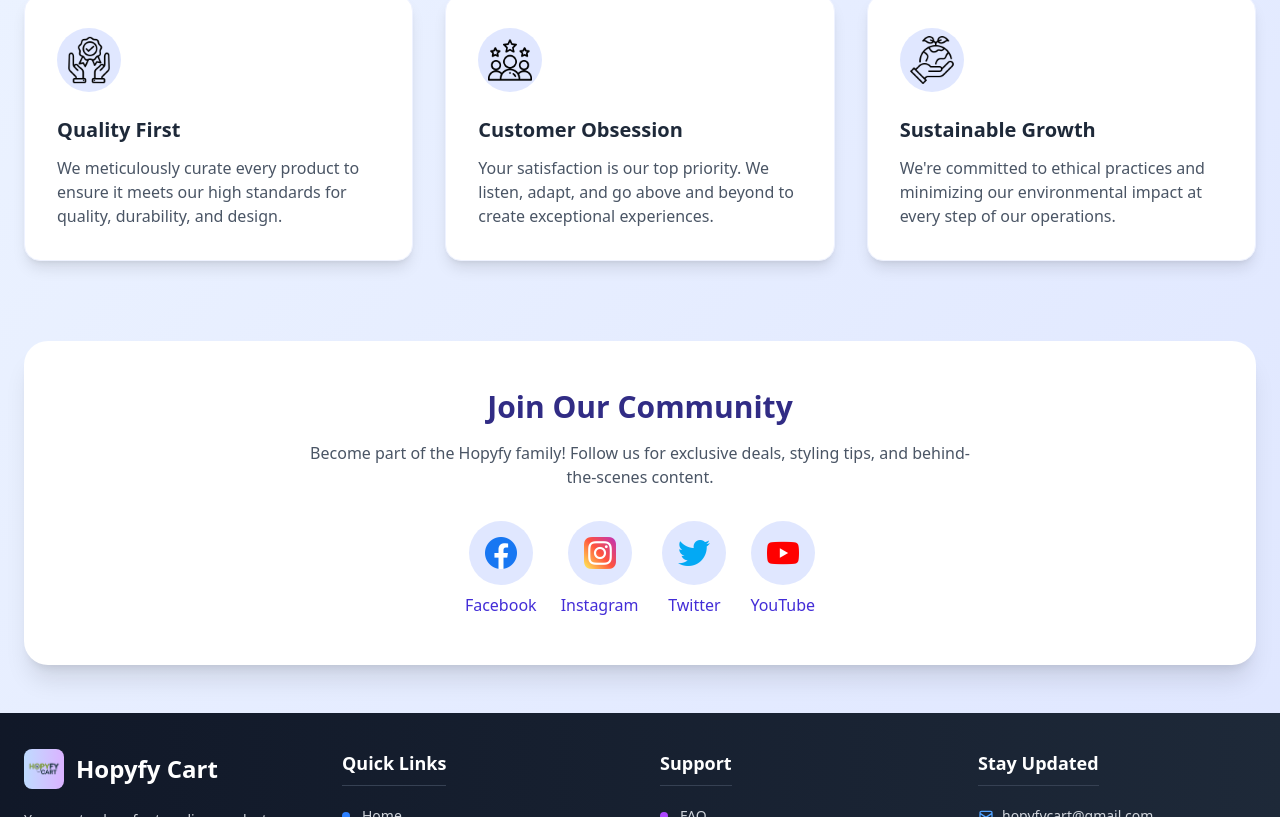
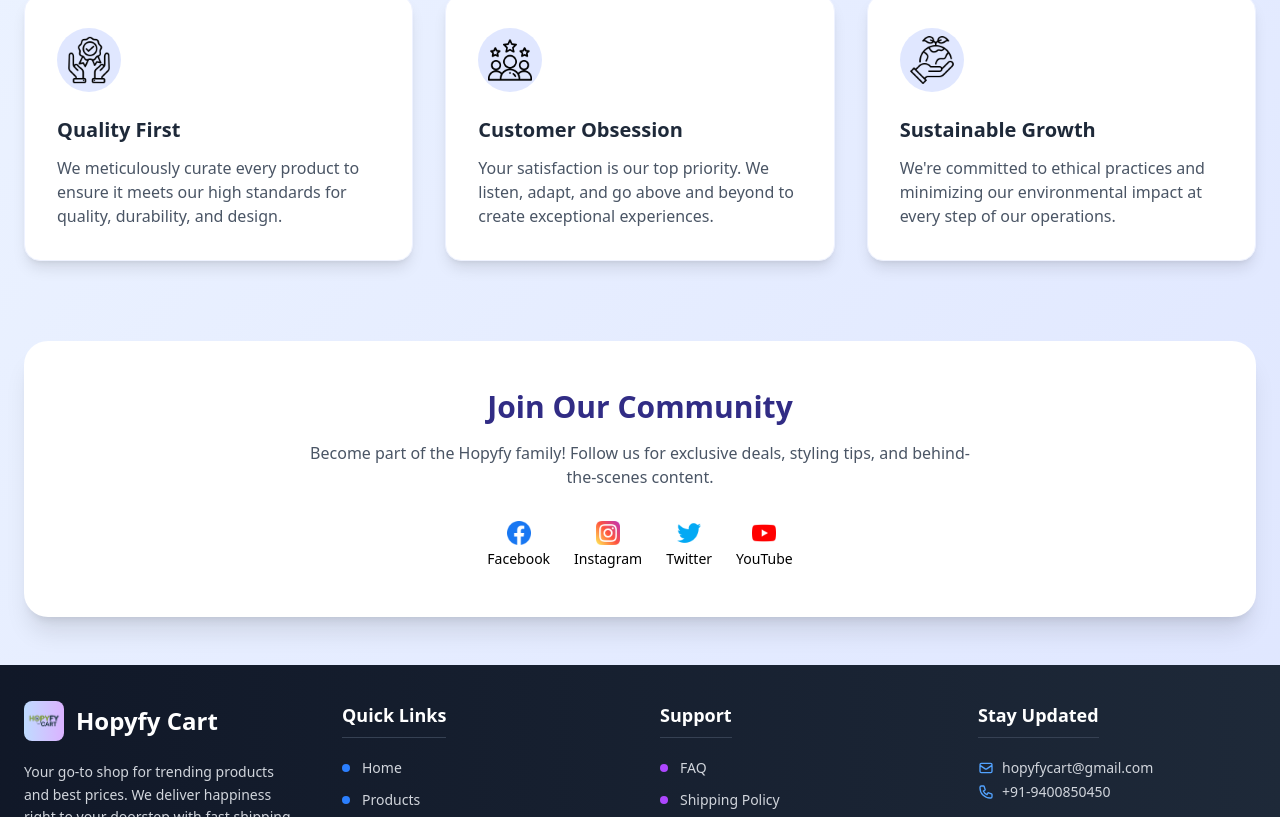
Before and after one commit to sinan-prvt/Hopyfy-Cart, a React (Vite) app: page /about in a window 1280 px wide. Shown: the part 861-1678 px from the top of the page. Built offline with nearby package versions, Linux system fonts and the light colour scheme.

Commit message:
Updated-Of-Last

```diff
--- a/src/Pages/About.jsx
+++ b/src/Pages/About.jsx
@@ -1,11 +1,36 @@
 import Footer from './Footer';
+
 const About = () => {
+  const socialPlatforms = [
+    {
+      label: "Facebook",
+      img: "./Icons/facebook.png",
+      url: "https://www.facebook.com/profile.php?id=61573518617678"
+    },
+    {
+      label: "Instagram",
+      img: "./Icons/instagram.png",
+      url: "https://www.instagram.com"
+    },
+    {
+      label: "Twitter",
+      img: "./Icons/twitter.png",
+      url: "https://www.twitter.com"
+    },
+    {
+      label: "YouTube",
+      img: "./Icons/youtube.png",
+      url: "https://www.youtube.com"
+    }
+  ];
+
   return (
     <>
       <div className="bg-gradient-to-br from-blue-50 to-indigo-100 min-h-screen py-12 px-4 sm:px-6">
         <div className="max-w-7xl mx-auto">
           <div className="bg-white rounded-3xl shadow-xl overflow-hidden">
             <div className="flex flex-col md:flex-row">
+
               <div className="md:w-1/2 p-8 md:p-12 flex flex-col justify-center">
                 <h1 className="text-4xl md:text-5xl font-bold text-indigo-900 mb-6">
                   Journey of <span className="text-indigo-600">Hopyfy Cart</span>
@@ -13,6 +38,7 @@ const About = () => {
                 <p className="text-lg text-gray-700 leading-relaxed mb-6">
                   Founded in 2020, Hopyfy began with a simple vision: to create a shopping experience that combines cutting-edge technology with human-centered design. Today, we serve millions of customers worldwide with our curated collection of quality products.
                 </p>
+
                 <div className="flex flex-wrap gap-4 mb-8">
                   <div className="bg-indigo-50 rounded-lg p-4 text-center">
                     <div className="text-3xl font-bold text-indigo-700">10M+</div>
@@ -27,19 +53,22 @@ const About = () => {
                     <div className="text-gray-600">Customer Support</div>
                   </div>
                 </div>
+
                 <a href="/product">
                   <button className="bg-gradient-to-r from-indigo-600 to-purple-600 text-white font-medium px-8 py-3 rounded-lg hover:opacity-90 transition-all duration-300 transform hover:-translate-y-1 shadow-lg">
                     Discover Our Collection
                   </button>
                 </a>
               </div>
+
               <div className="md:w-1/2">
                 <div className="h-full w-full bg-gradient-to-br from-indigo-400 to-purple-500 flex items-center justify-center p-8">
                   <div className="bg-white bg-opacity-20 backdrop-blur-lg rounded-2xl p-6 w-full max-w-md">
-                  <img src={"./about.png"} className="aspect-square bg-gray-200 border-2 border-dashed rounded-xl w-full" />
+                    <img src={"./about.png"} alt="About Hopyfy" className="aspect-square bg-gray-200 border-2 border-dashed rounded-xl w-full" />
                   </div>
                 </div>
               </div>
+
             </div>
           </div>
         </div>
@@ -55,7 +84,7 @@ const About = () => {
           <div className="grid grid-cols-1 md:grid-cols-3 gap-8">
             <div className="bg-white p-8 rounded-2xl shadow-lg border border-indigo-50 transform transition-transform duration-300 hover:-translate-y-2">
               <div className="bg-indigo-100 w-16 h-16 rounded-full flex items-center justify-center mb-6">
-              <img src={"./Icons/achievement.png"} className="text-indigo-700 text-2xl h-12"/>
+                <img src={"./Icons/achievement.png"} alt="Quality" className="h-12"/>
               </div>
               <h3 className="text-xl font-bold text-gray-800 mb-3">Quality First</h3>
               <p className="text-gray-600">
@@ -65,7 +94,7 @@ const About = () => {
 
             <div className="bg-white p-8 rounded-2xl shadow-lg border border-indigo-50 transform transition-transform duration-300 hover:-translate-y-2">
               <div className="bg-indigo-100 w-16 h-16 rounded-full flex items-center justify-center mb-6">
-              <img src={"./Icons/rating.png"} className="text-indigo-700 text-2xl h-11"/>
+                <img src={"./Icons/rating.png"} alt="Customer" className="h-11"/>
               </div>
               <h3 className="text-xl font-bold text-gray-800 mb-3">Customer Obsession</h3>
               <p className="text-gray-600">
@@ -75,7 +104,7 @@ const About = () => {
 
             <div className="bg-white p-8 rounded-2xl shadow-lg border border-indigo-50 transform transition-transform duration-300 hover:-translate-y-2">
               <div className="bg-indigo-100 w-16 h-16 rounded-full flex items-center justify-center mb-6">
-              <img src={"./Icons/sus.png"} className="text-indigo-700 text-2xl h-12"/>
+                <img src={"./Icons/sus.png"} alt="Sustainability" className="h-12"/>
               </div>
               <h3 className="text-xl font-bold text-gray-800 mb-3">Sustainable Growth</h3>
               <p className="text-gray-600">
@@ -91,46 +120,30 @@ const About = () => {
             <p className="text-gray-600 max-w-2xl mx-auto mb-8">
               Become part of the Hopyfy family! Follow us for exclusive deals, styling tips, and behind-the-scenes content.
             </p>
+
             <div className="flex justify-center space-x-6">
-      {[
-        {
-          label: "Facebook",
-          img: "./Icons/facebook.png"
-        },
-        {
-          label: "Instagram",
-          img: "./Icons/instagram.png"
-        },
-        {
-          label: "Twitter",
-          img: "./Icons/twitter.png"
-        },
-        {
-          label: "YouTube",
-          img: "./Icons/youtube.png"
-        }
-      ].map((platform, index) => (
+              {socialPlatforms.map((platform, index) => (
                 <a
                   key={index}
-          href="#"
+                  href={platform.url}
+                  target="_blank"
+                  rel="noopener noreferrer"
                   className="flex flex-col items-center group"
+                  title={platform.label}
                 >
-          <div className="w-16 h-16 rounded-full bg-indigo-100 flex items-center justify-center mb-2 group-hover:bg-indigo-200 transition-colors overflow-hidden">
                   <img
                     src={platform.img}
                     alt={platform.label}
-              className="h-8 object-contain"
+                    className="w-6 h-6 group-hover:scale-110 transition-transform"
                   />
-          </div>
-          <span className="text-indigo-700 font-medium group-hover:text-indigo-900">
-            {platform.label}
-          </span>
+                  <span className="text-sm mt-1">{platform.label}</span>
                 </a>
               ))}
             </div>
           </div>
         </div>
       </div>
+
       <Footer />
     </>
   );
```
Lines whose indentation alone changed are shown as unchanged.
